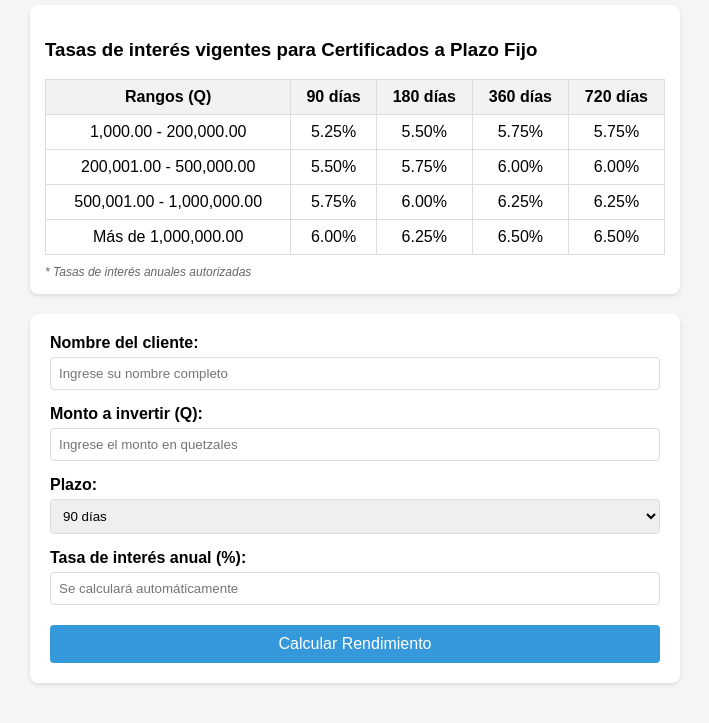
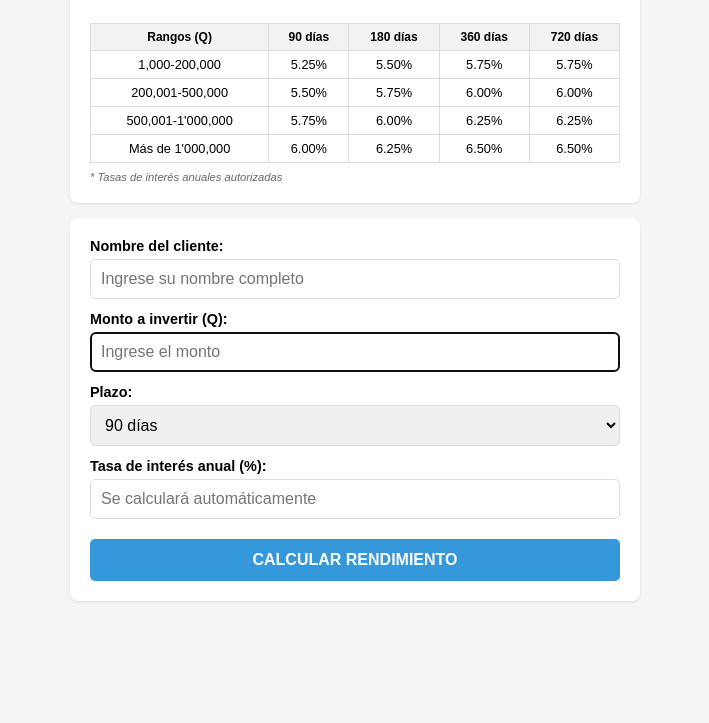
Before and after one commit to Festuardo/plazofijo, a plain HTML site: page index.html in a window 1280 px wide. Shown: the part 143-866 px from the top of the page, without its empty margins (285-994 px from the left). After the commit the page ends 800 px from the top, so only its background shows below. Drawn offline with Linux system fonts and the light colour scheme.

Commit message:
Update index.html

```diff
--- a/index.html
+++ b/index.html
@@ -2,61 +2,78 @@
 <html lang="es">
 <head>
     <meta charset="UTF-8">
-    <meta name="viewport" content="width=device-width, initial-scale=1.0">
+    <meta name="viewport" content="width=device-width, initial-scale=1.0, maximum-scale=1.0, user-scalable=no">
     <title>Cotizador de Plazo Fijo - Cooperativa Tonantel</title>
     <style>
+        * {
+            box-sizing: border-box;
+        }
         body {
             font-family: Arial, sans-serif;
-            max-width: 650px;
-            margin: 0 auto;
-            padding: 20px;
+            max-width: 100%;
+            margin: 0;
+            padding: 10px;
             background-color: #f5f5f5;
+            -webkit-text-size-adjust: 100%;
         }
         h1 {
             color: #2c3e50;
             text-align: center;
+            font-size: 1.5rem;
+            margin-bottom: 5px;
         }
-        .form-container {
-            background-color: white;
-            padding: 20px;
-            border-radius: 8px;
-            box-shadow: 0 2px 4px rgba(0,0,0,0.1);
-            margin-bottom: 20px;
+        h2 {
+            text-align: center;
+            font-size: 1.2rem;
+            margin-top: 0;
+            color: #555;
         }
-        .info-container {
+        .form-container, .info-container {
             background-color: white;
             padding: 15px;
             border-radius: 8px;
-            box-shadow: 0 2px 4px rgba(0,0,0,0.1);
-            margin-bottom: 20px;
+            box-shadow: 0 1px 3px rgba(0,0,0,0.1);
+            margin-bottom: 15px;
+            width: 100%;
         }
         .form-group {
-            margin-bottom: 15px;
+            margin-bottom: 12px;
         }
         label {
             display: block;
             margin-bottom: 5px;
             font-weight: bold;
+            font-size: 0.9rem;
         }
         input, select {
             width: 100%;
-            padding: 8px;
+            padding: 10px;
             border: 1px solid #ddd;
-            border-radius: 4px;
-            box-sizing: border-box;
+            border-radius: 5px;
+            font-size: 1rem;
+        }
+        input[type="number"] {
+            -webkit-appearance: none;
+            -moz-appearance: textfield;
+        }
+        input::-webkit-outer-spin-button,
+        input::-webkit-inner-spin-button {
+            -webkit-appearance: none;
+            margin: 0;
         }
         button {
             color: white;
             border: none;
-            padding: 10px 15px;
-            border-radius: 4px;
+            padding: 12px 15px;
+            border-radius: 5px;
             cursor: pointer;
-            font-size: 16px;
-            margin-top: 5px;
+            font-size: 1rem;
+            margin-top: 8px;
+            width: 100%;
+            font-weight: bold;
         }
         .btn-calculate {
             background-color: #3498db;
-            width: 100%;
         }
         .btn-calculate:hover {
             background-color: #2980b9;
@@ -72,10 +89,9 @@
         }
         .btn-clear {
             background-color: #95a5a6;
-            width: 100%;
         }
         .result-container {
-            margin-top: 20px;
+            margin-top: 15px;
             background-color: #e8f4fc;
             padding: 15px;
             border-radius: 8px;
@@ -85,6 +101,7 @@
             margin-bottom: 10px;
             display: flex;
             justify-content: space-between;
+            font-size: 0.9rem;
         }
         .highlight {
             font-weight: bold;
@@ -99,20 +116,32 @@
             width: 100%;
             border-collapse: collapse;
             margin-top: 10px;
+            font-size: 0.8rem;
         }
         th, td {
             border: 1px solid #ddd;
-            padding: 8px;
+            padding: 6px;
             text-align: center;
         }
         th {
             background-color: #f2f2f2;
+            font-size: 0.75rem;
         }
         .note {
-            font-size: 12px;
+            font-size: 0.7rem;
             color: #666;
-            margin-top: 10px;
+            margin-top: 8px;
             font-style: italic;
+        }
+        @media (min-width: 600px) {
+            body {
+                max-width: 600px;
+                margin: 0 auto;
+                padding: 15px;
+            }
+            .form-container, .info-container {
+                padding: 20px;
+            }
         }
         @media print {
             button, .form-container, .info-container {
@@ -128,10 +157,11 @@
 </head>
 <body>
     <h1>Cotizador de Plazo Fijo</h1>
-    <h2 style="text-align: center;">Cooperativa Tonantel</h2>
+    <h2>Cooperativa Tonantel</h2>
 
     <div class="info-container">
-        <h3>Tasas de interés vigentes para Certificados a Plazo Fijo</h3>
+        <h3 style="font-size: 1rem; margin-top: 0;">Tasas de interés vigentes</h3>
+        <div style="overflow-x: auto;">
             <table>
                 <tr>
                     <th>Rangos (Q)</th>
@@ -141,34 +171,35 @@
                     <th>720 días</th>
                 </tr>
                 <tr>
-                <td>1,000.00 - 200,000.00</td>
+                    <td>1,000-200,000</td>
                     <td>5.25%</td>
                     <td>5.50%</td>
                     <td>5.75%</td>
                     <td>5.75%</td>
                 </tr>
                 <tr>
-                <td>200,001.00 - 500,000.00</td>
+                    <td>200,001-500,000</td>
                     <td>5.50%</td>
                     <td>5.75%</td>
                     <td>6.00%</td>
                     <td>6.00%</td>
                 </tr>
                 <tr>
-                <td>500,001.00 - 1,000,000.00</td>
+                    <td>500,001-1'000,000</td>
                     <td>5.75%</td>
                     <td>6.00%</td>
                     <td>6.25%</td>
                     <td>6.25%</td>
                 </tr>
                 <tr>
-                <td>Más de 1,000,000.00</td>
+                    <td>Más de 1'000,000</td>
                     <td>6.00%</td>
                     <td>6.25%</td>
                     <td>6.50%</td>
                     <td>6.50%</td>
                 </tr>
             </table>
+        </div>
         <div class="note">* Tasas de interés anuales autorizadas</div>
     </div>
 
@@ -180,7 +211,7 @@
 
         <div class="form-group">
             <label for="monto">Monto a invertir (Q):</label>
-            <input type="text" id="monto" placeholder="Ingrese el monto en quetzales" oninput="formatCurrency(this)" onchange="calcularTasaAutomatica()">
+            <input type="number" id="monto" placeholder="Ingrese el monto" inputmode="decimal" pattern="[0-9]*" onchange="calcularTasaAutomatica()">
         </div>
 
         <div class="form-group">
@@ -195,15 +226,15 @@
 
         <div class="form-group">
             <label for="tasa">Tasa de interés anual (%):</label>
-            <input type="number" id="tasa" step="0.01" min="0.01" placeholder="Se calculará automáticamente">
+            <input type="number" id="tasa" placeholder="Se calculará automáticamente" inputmode="decimal" step="0.01" min="0.01">
         </div>
 
-        <button class="btn-calculate" onclick="calcularPlazoFijo()">Calcular Rendimiento</button>
+        <button class="btn-calculate" onclick="calcularPlazoFijo()">CALCULAR RENDIMIENTO</button>
     </div>
 
     <div id="resultado" class="result-container">
-        <h3 style="text-align: center; margin-bottom: 20px;">Cotización de Plazo Fijo</h3>
-        <h4 style="text-align: center; margin-top: 0;">Cooperativa Tonantel</h4>
+        <h3 style="text-align: center; margin-bottom: 15px; font-size: 1.1rem;">Cotización de Plazo Fijo</h3>
+        <h4 style="text-align: center; margin-top: 0; font-size: 0.9rem;">Cooperativa Tonantel</h4>
 
         <div class="result-item">
             <span>Nombre del cliente:</span>
@@ -231,30 +262,30 @@
         </div>
 
         <div class="result-item">
-            <span>Retención ISR (10% sobre intereses):</span>
+            <span>Retención ISR (10%):</span>
             <span id="isr" class="highlight"></span>
         </div>
 
         <div class="result-item">
-            <span>Intereses netos (después de ISR):</span>
+            <span>Intereses netos:</span>
             <span id="intereses-netos" class="highlight"></span>
         </div>
 
         <div class="result-item">
-            <span>Total a recibir al vencimiento:</span>
+            <span>Total al vencimiento:</span>
             <span id="total-vencimiento" class="highlight"></span>
         </div>
 
         <div class="result-item">
-            <span>Depósito mensual estimado de intereses:</span>
+            <span>Intereses mensuales estimados:</span>
             <span id="pago-mensual" class="highlight"></span>
         </div>
 
         <div class="button-group">
-            <button class="btn-share" onclick="compartirWhatsApp()">Compartir por WhatsApp</button>
-            <button class="btn-print" onclick="imprimirPDF()">Imprimir PDF</button>
+            <button class="btn-share" onclick="compartirWhatsApp()">WHATSAPP</button>
+            <button class="btn-print" onclick="imprimirPDF()">IMPRIMIR</button>
         </div>
-        <button class="btn-clear" onclick="limpiarFormulario()">Limpiar Formulario</button>
+        <button class="btn-clear" onclick="limpiarFormulario()">LIMPIAR</button>
     </div>
 
     <script>
@@ -286,25 +317,8 @@
             }
         };
 
-        function formatCurrency(input) {
-            // Eliminar caracteres no numéricos
-            let value = input.value.replace(/[^0-9]/g, '');
-
-            // Formatear con comas
-            if(value.length > 0) {
-                value = parseFloat(value).toLocaleString('en-US');
-            }
-
-            input.value = value;
-        }
-
-        function parseCurrency(value) {
-            if(!value) return 0;
-            return parseFloat(value.replace(/,/g, ''));
-        }
-
         function calcularTasaAutomatica() {
-            const monto = parseCurrency(document.getElementById('monto').value);
+            const monto = parseFloat(document.getElementById('monto').value);
             const plazo = document.getElementById('plazo').value;
 
             if(isNaN(monto) || monto <= 0) return;
@@ -329,7 +343,7 @@
         function calcularPlazoFijo() {
             // Obtener valores del formulario
             const nombre = document.getElementById('nombre').value;
-            const monto = parseCurrency(document.getElementById('monto').value);
+            const monto = parseFloat(document.getElementById('monto').value);
             const plazo = parseInt(document.getElementById('plazo').value);
             const tasaAnual = parseFloat(document.getElementById('tasa').value);
 
@@ -372,6 +386,9 @@
 
             // Mostrar contenedor de resultados
             document.getElementById('resultado').style.display = 'block';
+
+            // Desplazarse a los resultados
+            document.getElementById('resultado').scrollIntoView({ behavior: 'smooth' });
         }
 
         function compartirWhatsApp() {
@@ -416,7 +433,13 @@
             document.getElementById('plazo').value = '90';
             document.getElementById('tasa').value = '';
             document.getElementById('resultado').style.display = 'none';
+            document.getElementById('monto').focus();
         }
+
+        // Enfocar el campo de monto al cargar la página
+        window.onload = function() {
+            document.getElementById('monto').focus();
+        };
     </script>
 </body>
 </html>
```
Lines whose indentation alone changed are shown as unchanged.
